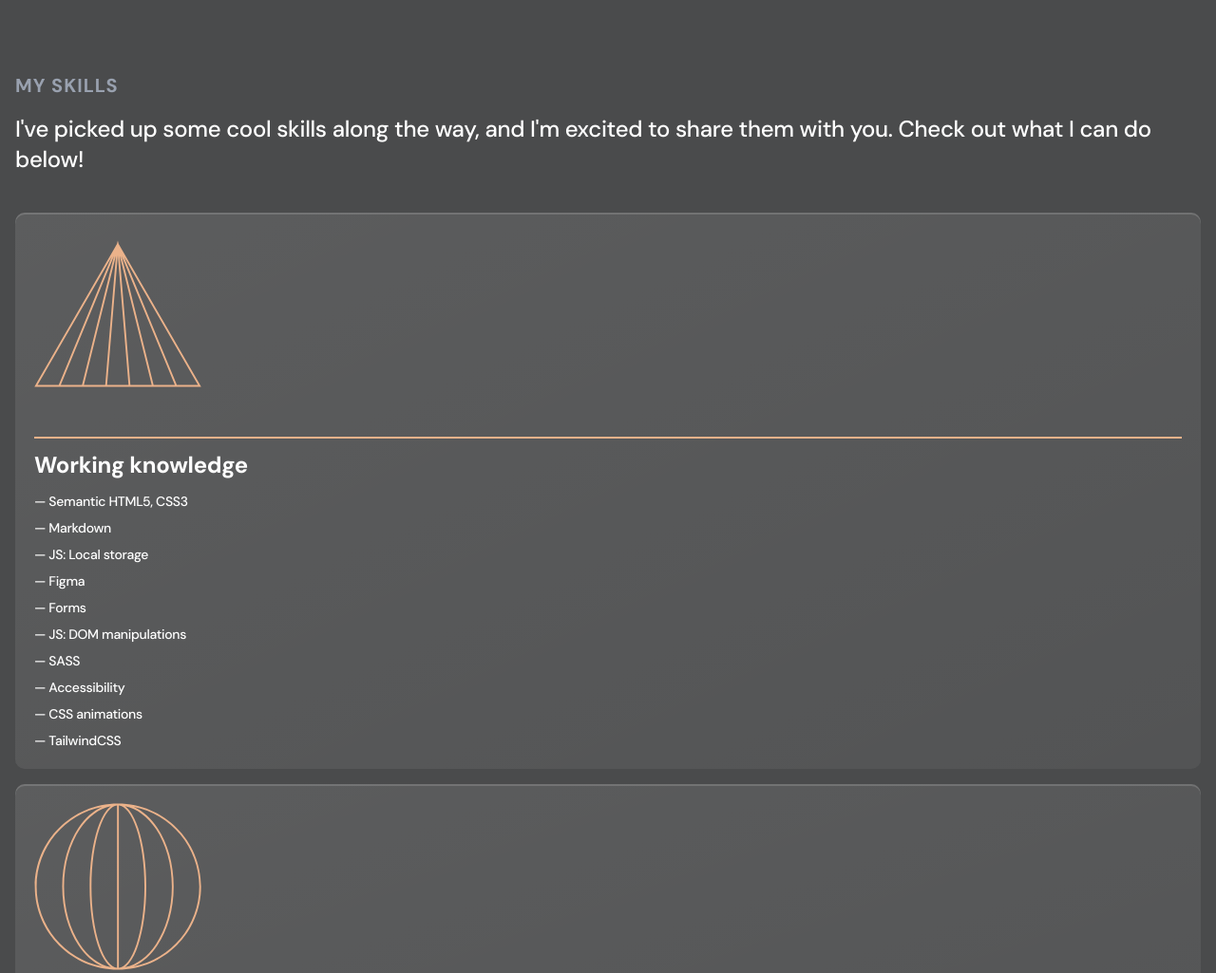
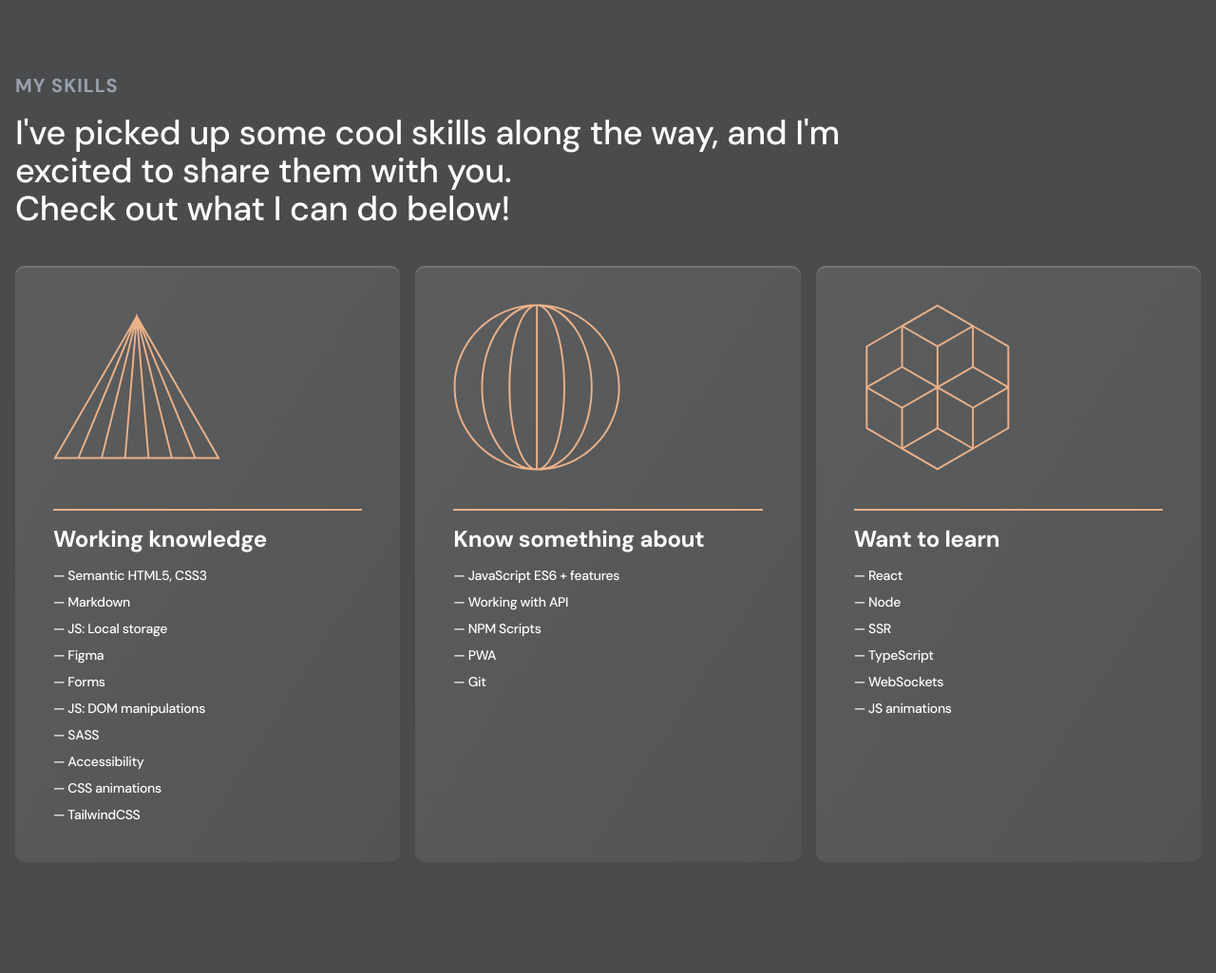
Before and after one commit to agatarostojek/portfolio, a website built with Parcel: page src/index.html in a window 1280 px wide. Shown: the part 740-1765 px from the top of the page at 95% size. Built offline with nearby package versions, Linux system fonts and the light colour scheme.

Commit message:
Add styling for Skills section

```diff
--- a/src/index.html
+++ b/src/index.html
@@ -85,21 +85,24 @@
         <h2 class="text-gray-400 text-xl tracking-wider font-bold mb-4">
           MY SKILLS
         </h2>
-        <p class="text-2xl font-medium tracking-tightest mb-10">
+        <p
+          class="text-2xl md:text-4xl md:max-w-4xl font-medium tracking-tightest mb-10"
+        >
           I've picked up some cool skills along the way, and I'm excited to
-          share them with you. Check out what I can do below!
+          share them with you. <br />
+          Check out what I can do below!
         </p>
-        <div class="grid gap-4">
+        <div class="grid gap-4 md:grid-cols-3">
           <article
-            class="p-5 bg-gradient-to-br from-white/10 to-white/5 rounded-skillsBorder inset-shadow-innerLight ring ring-background"
+            class="p-5 md:p-10 bg-gradient-to-br from-white/10 to-white/5 rounded-skillsBorder inset-shadow-innerLight ring ring-background"
           >
             <img
               src="/src/assets/triangle.svg"
               alt=""
-              class="w-44 h-44 mb-10"
+              class="w-44 h-44 mb-10 md:mb20"
             />
             <h3
-              class="pt-3 border-accent border-t-2 text-2xl font-bold tracking-tightest mb-3"
+              class="pt-3 md:pt-3.5 border-accent border-t-2 text-2xl font-bold tracking-tightest mb-3"
             >
               Working knowledge
             </h3>
@@ -117,11 +120,15 @@
             </ul>
           </article>
           <article
-            class="p-5 bg-gradient-to-br from-white/10 to-white/5 rounded-skillsBorder inset-shadow-innerLight ring ring-background"
+            class="p-5 md:p-10 bg-gradient-to-br from-white/10 to-white/5 rounded-skillsBorder inset-shadow-innerLight ring ring-background"
           >
-            <img src="/src/assets/circle.svg" alt="" class="w-44 h-44 mb-10" />
+            <img
+              src="/src/assets/circle.svg"
+              alt=""
+              class="w-44 h-44 mb-10 md:mb20"
+            />
             <h3
-              class="pt-3 border-accent border-t-2 text-2xl font-bold tracking-tightest mb-3"
+              class="pt-3 md:pt-3.5 border-accent border-t-2 text-2xl font-bold tracking-tightest mb-3"
             >
               Know something about
             </h3>
@@ -134,11 +141,15 @@
             </ul>
           </article>
           <article
-            class="p-5 bg-gradient-to-br from-white/10 to-white/5 rounded-skillsBorder inset-shadow-innerLight ring ring-background"
+            class="p-5 md:p-10 bg-gradient-to-br from-white/10 to-white/5 rounded-skillsBorder inset-shadow-innerLight ring ring-background"
           >
-            <img src="/src/assets/hexagon.svg" alt="" class="w-44 h-44 mb-10" />
+            <img
+              src="/src/assets/hexagon.svg"
+              alt=""
+              class="w-44 h-44 mb-10 md:mb20"
+            />
             <h3
-              class="pt-3 border-accent border-t-2 text-2xl font-bold tracking-tightest mb-3"
+              class="pt-3 md:pt-3.5 border-accent border-t-2 text-2xl font-bold tracking-tightest mb-3"
             >
               Want to learn
             </h3>
@@ -153,7 +164,7 @@
           </article>
         </div>
       </section>
-      <section id="projects" class="max-w-content mx-auto">
+      <section id="projects" class="md:pt-20 max-w-content mx-auto">
         <h2 class="text-gray-400 text-xl tracking-wider font-bold mb-4">
           RECENT PROJECTS
         </h2>
```
